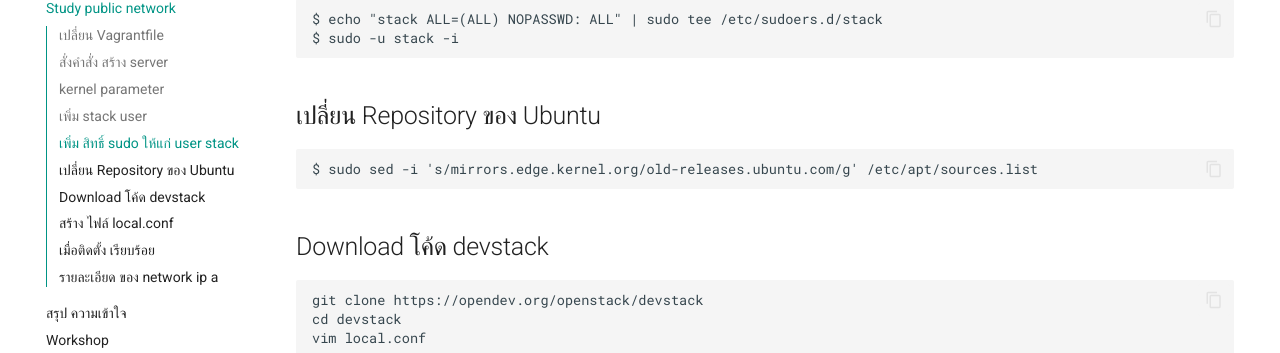
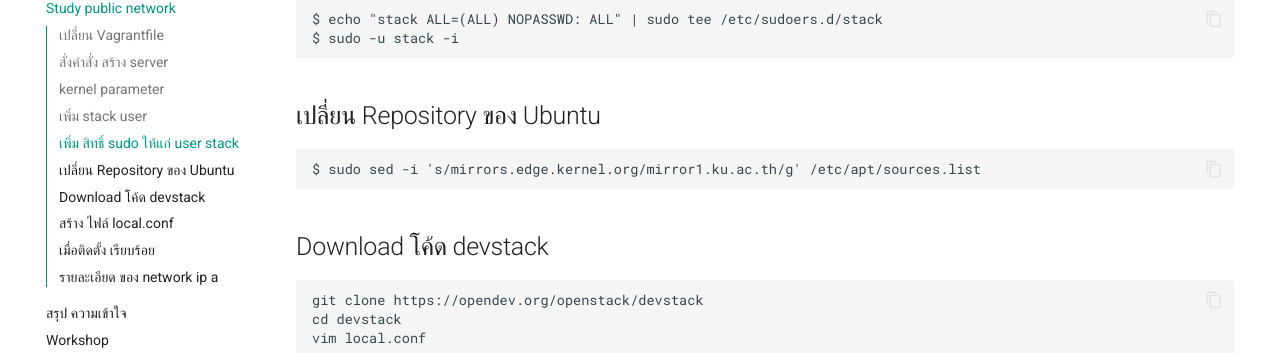
Before and after one commit to opendevbook/openstack, an MkDocs documentation site: the page built from docs/Day3 Admin/public_network.md, in a window 1280 px wide and 900 px high, scrolled down 1737 px. Shown: the part 100-453 px from the top of the window. Built offline with MkDocs 1.6.1 and Material for MkDocs 9.7.7, drawn with Linux system fonts in a browser that asks for light colours.

Commit message:
add repo mirror1.ku.ac.th

````diff
--- a/docs/Day3 Admin/public_network.md
+++ b/docs/Day3 Admin/public_network.md
@@ -84,7 +84,7 @@
 ## เปลี่ยน Repository ของ Ubuntu
 
 ```
-$ sudo sed -i 's/mirrors.edge.kernel.org/old-releases.ubuntu.com/g' /etc/apt/sources.list
+$ sudo sed -i 's/mirrors.edge.kernel.org/mirror1.ku.ac.th/g' /etc/apt/sources.list
 ```
 
 ## Download โค้ด devstack
````
